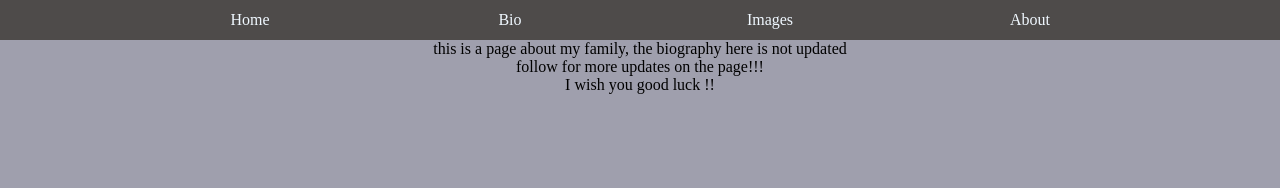
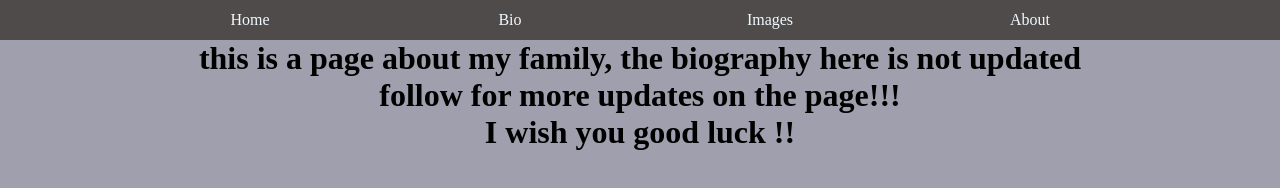
Before and after one commit to jkimgood12/cuoikhoa, a plain HTML site: page bio/index.html in a window 1280 px wide. Drawn offline with Linux system fonts and the light colour scheme.

Commit message:
Update index.html

```diff
--- a/bio/index.html
+++ b/bio/index.html
@@ -23,8 +23,8 @@
         </ul>
     </div>
     <center>
-        <p>this is a page about my family, the biography here is not updated </p>
-        <p>follow for more updates on the page!!!</p>
+        <h1>this is a page about my family, the biography here is not updated </p>
+        <h1>follow for more updates on the page!!!</p>
         <p>I wish you good luck !!</p>
     </center>
 </body>
```
